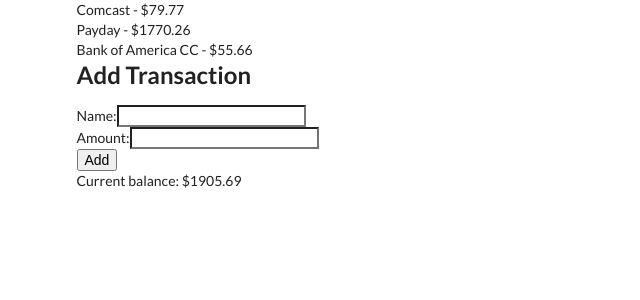
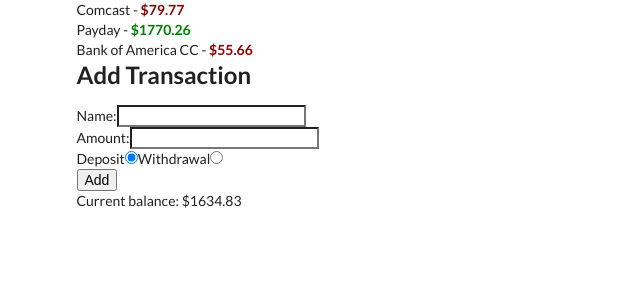
Before and after one commit to RickNoboa/money-manager, a React (Create React App) app: page / in a window 1280 px wide. Shown: the top 300 px of the page, without its empty margins (0-640 px from the left). Built offline with nearby package versions, Linux system fonts and the light colour scheme.

Commit message:
add deposit/withdrawal attributes to transaction items

```diff
--- a/public/transactions.json
+++ b/public/transactions.json
@@ -2,16 +2,19 @@
   {
     "id": 654656546,
     "name": "Comcast",
-    "amount": "79.77"
+    "amount": "79.77",
+    "type": "withdrawal"
   },
   {
     "id": 6546546565,
     "name": "Payday",
-    "amount": "1770.26"
+    "amount": "1770.26",
+    "type": "deposit"
   },
   {
     "id": 65465465465,
     "name": "Bank of America CC",
-    "amount": "55.66"
+    "amount": "55.66",
+    "type": "withdrawal"
   }
 ]
--- a/src/actions/index.js
+++ b/src/actions/index.js
@@ -1,15 +1,16 @@
 export const fetchTransactions = () => async dispatch => {
     fetch('./transactions.json')
         .then(response => response.json())
-        .then(response => response.map(r => dispatch(addTransaction(r.name, r.amount, r.id))))
+        .then(response => response.map(r => dispatch(addTransaction(r.name, r.amount, r.id, r.type))))
 }
-export const addTransaction = (name, amount, id) => {
+export const addTransaction = (name, amount, id, type) => {
     return {
         type: 'ADD_TRANSACTION',
         payload: {
             id: id,
             name: name,
-            amount: amount
+            amount: amount,
+            type: type
         }
     }
 }
--- a/src/components/AddTransaction.js
+++ b/src/components/AddTransaction.js
@@ -13,6 +13,12 @@ const AddTransaction = ({handleSubmit}) => {
                     <label>Amount:</label>
                     <input type="text" name="transactionAmount" />
                 </div>
+                <div>
+                    <label htmlFor="transactionTypeDeposit">Deposit</label>
+                    <input type="radio" name="transactionType" id="transactionTypeDeposit" value="deposit" defaultChecked />
+                    <label htmlFor="transactionTypeWithdrawal">Withdrawal</label>
+                    <input type="radio" name="transactionType" id="transactionTypeWithdrawal" value="withdrawal" />
+                </div>
                 <button>Add</button>
             </form>
 
--- /dev/null
+++ b/src/components/TransactionIItem.js
@@ -0,0 +1,14 @@
+import React from 'react'
+import './TransactionItem.css'
+
+const TransactionItem = ({name, amount, type}) => {
+    return (
+        <div className={type === 'deposit' ? 'item deposit' : 'item withdrawal'}>
+            <div className="content">
+                <p>{name} - <span className="transaction-amount">${parseFloat(amount).toFixed(2)}</span></p>
+            </div>
+        </div>
+    )
+}
+
+export default TransactionItem
--- /dev/null
+++ b/src/components/TransactionItem.css
@@ -0,0 +1,9 @@
+.item .transaction-amount {
+    font-weight:bold;
+}
+.item.deposit .transaction-amount {
+    color:#008000;
+}
+.item.withdrawal .transaction-amount {
+    color:#8b0000;
+}
--- a/src/components/TransactionList.js
+++ b/src/components/TransactionList.js
@@ -3,6 +3,7 @@ import {connect} from 'react-redux'
 import {generateKey} from "../helpers/generateKey";
 import AddTransaction from "./AddTransaction";
 import {addTransaction, fetchTransactions} from "../actions";
+import TransactionItem from "./TransactionIItem";
 
 class TransactionList extends Component {
 
@@ -12,15 +13,7 @@ class TransactionList extends Component {
 
     renderList = () => {
         if(this.props.transactions.length){
-            return this.props.transactions.map(transaction => {
-                return (
-                    <div className="item" key={transaction.id}>
-                        <div className="content">
-                            <p>{transaction.name} - ${parseFloat(transaction.amount).toFixed(2)}</p>
-                        </div>
-                    </div>
-                )
-            })
+            return this.props.transactions.map(transaction => <TransactionItem key={transaction.id} name={transaction.name} amount={transaction.amount} type={transaction.type} />)
         }
         return <p>There are no transactions</p>
     }
@@ -28,7 +21,7 @@ class TransactionList extends Component {
     handleSubmit = e => {
         e.preventDefault()
         const key = generateKey()
-        this.props.addTransaction(e.target.transactionName.value, e.target.transactionAmount.value, key)
+        this.props.addTransaction(e.target.transactionName.value, e.target.transactionAmount.value, key, e.target.transactionType.value)
     }
 
     render(){
--- a/src/reducers/balanceReducer.js
+++ b/src/reducers/balanceReducer.js
@@ -1,7 +1,11 @@
 export default (balance = '0', action) => {
     switch (action.type){
         case 'ADD_TRANSACTION':
-            return parseFloat(balance) + parseFloat(action.payload.amount)
+            if(action.payload.type === 'deposit'){
+                return parseFloat(balance) + parseFloat(action.payload.amount)
+            } else {
+                return parseFloat(balance) - parseFloat(action.payload.amount)
+            }
         default:
             return balance
     }
```
